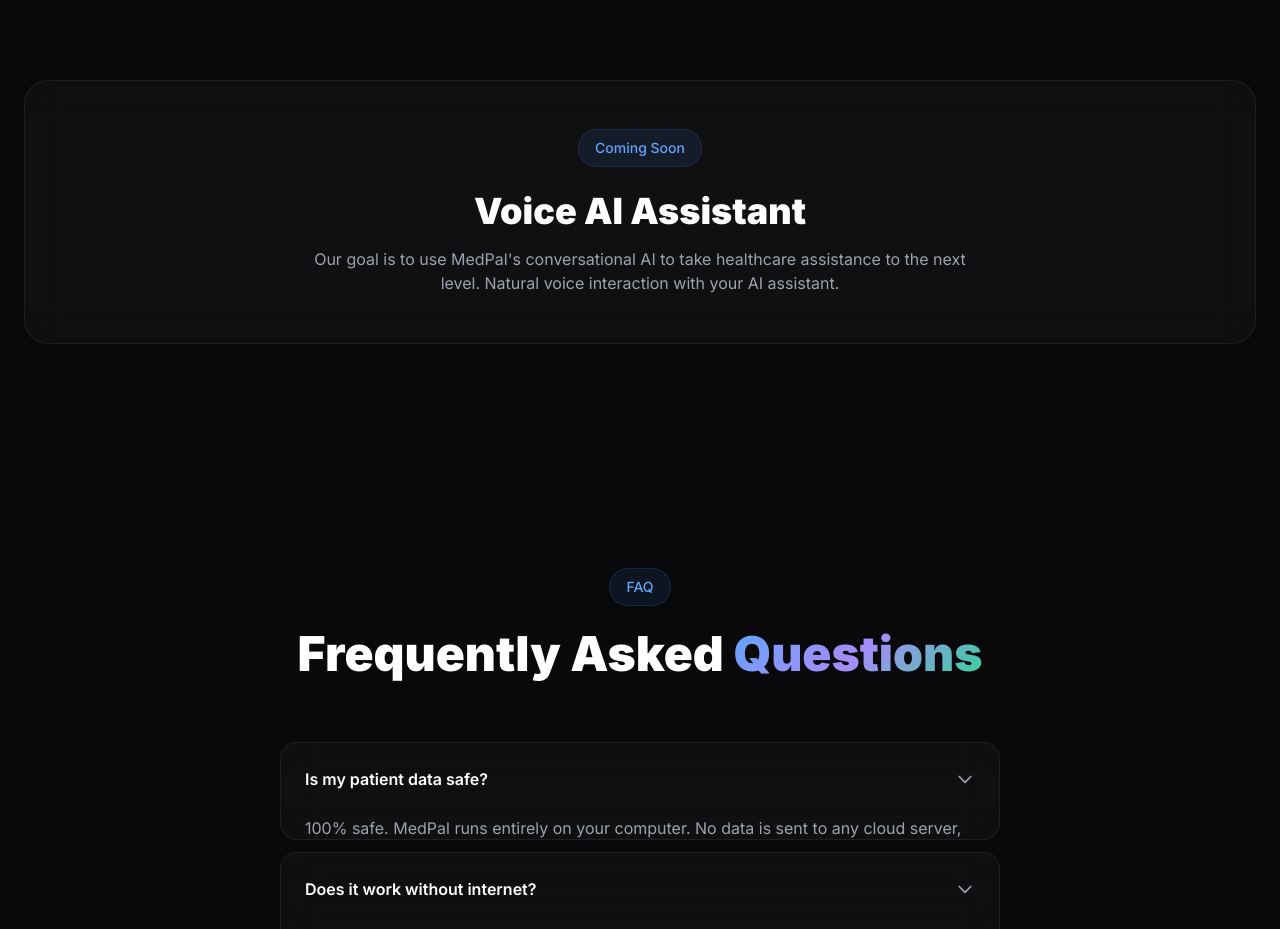
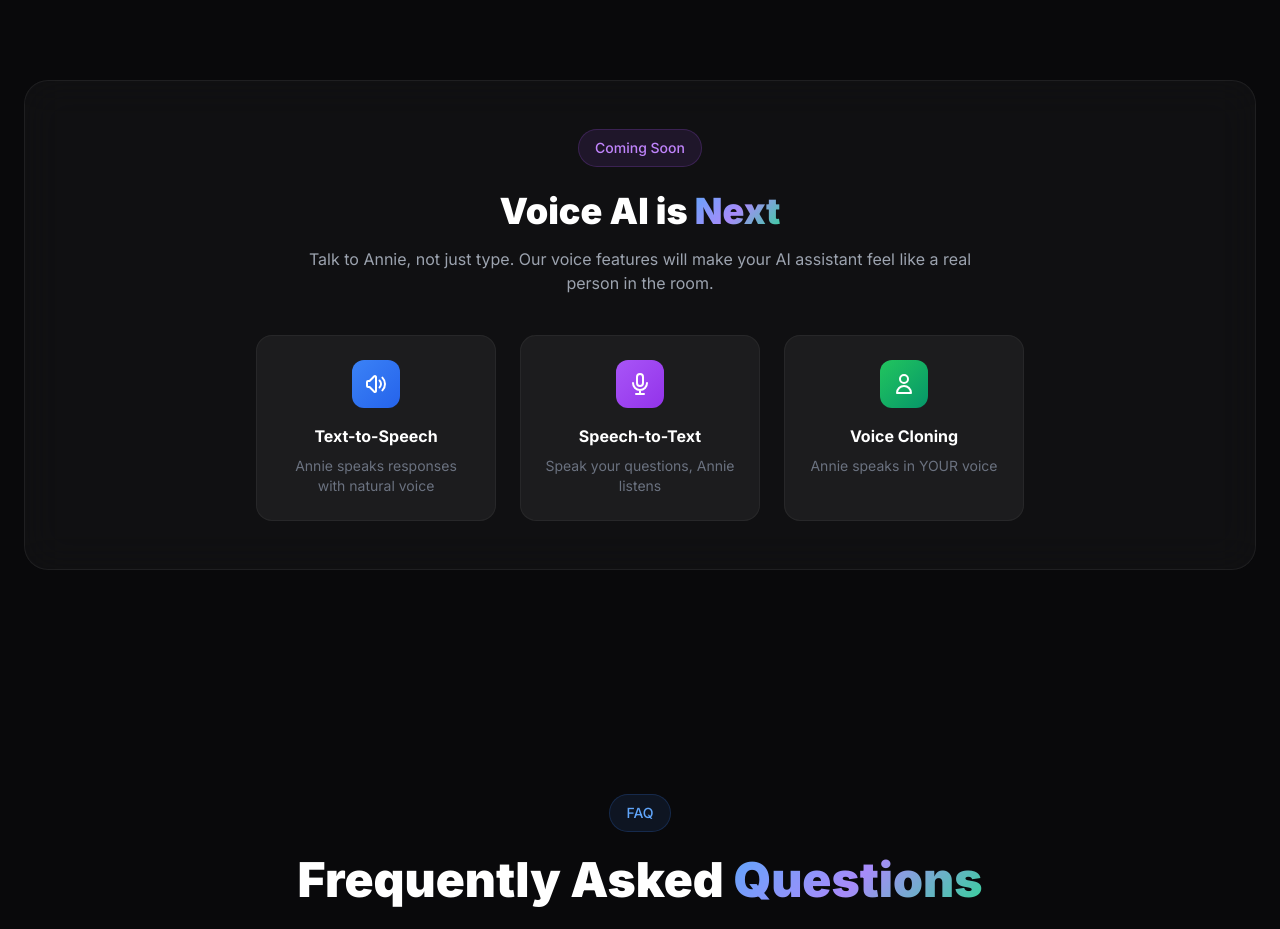
Before and after one commit to moeenxban/medpal-website-, a plain HTML site: page index.html in a window 1280 px wide. Shown: the part 4180-5109 px from the top of the page. Drawn offline with nearby package versions, Linux system fonts and the light colour scheme.

Commit message:
Tease voice features: TTS, STT, and voice cloning

```diff
--- a/index.html
+++ b/index.html
@@ -444,9 +444,32 @@
     <section class="py-24 relative">
         <div class="max-w-7xl mx-auto px-6">
             <div class="glass rounded-3xl p-12 text-center">
-                <div class="fade-up inline-block bg-blue-500/10 text-blue-400 text-sm font-medium px-4 py-2 rounded-full mb-6 border border-blue-500/20">Coming Soon</div>
-                <h2 class="fade-up text-3xl md:text-4xl font-black mb-4">Voice AI Assistant</h2>
-                <p class="fade-up text-gray-400 max-w-2xl mx-auto">Our goal is to use MedPal's conversational AI to take healthcare assistance to the next level. Natural voice interaction with your AI assistant.</p>
+                <div class="fade-up inline-block bg-purple-500/10 text-purple-400 text-sm font-medium px-4 py-2 rounded-full mb-6 border border-purple-500/20">Coming Soon</div>
+                <h2 class="fade-up text-3xl md:text-4xl font-black mb-4">Voice AI is <span class="gradient-text">Next</span></h2>
+                <p class="fade-up text-gray-400 max-w-2xl mx-auto mb-10">Talk to Annie, not just type. Our voice features will make your AI assistant feel like a real person in the room.</p>
+                <div class="fade-up grid md:grid-cols-3 gap-6 max-w-3xl mx-auto">
+                    <div class="bg-white/5 rounded-2xl p-6 border border-white/5">
+                        <div class="w-12 h-12 bg-gradient-to-br from-blue-500 to-blue-600 rounded-xl flex items-center justify-center mx-auto mb-4">
+                            <svg class="w-6 h-6 text-white" fill="none" stroke="currentColor" viewBox="0 0 24 24"><path stroke-linecap="round" stroke-linejoin="round" stroke-width="2" d="M15.536 8.464a5 5 0 010 7.072m2.828-9.9a9 9 0 010 12.728M5.586 15H4a1 1 0 01-1-1v-4a1 1 0 011-1h1.586l4.707-4.707C10.923 3.663 12 4.109 12 5v14c0 .891-1.077 1.337-1.707.707L5.586 15z"/></svg>
+                        </div>
+                        <h4 class="font-bold text-white mb-2">Text-to-Speech</h4>
+                        <p class="text-gray-500 text-sm">Annie speaks responses with natural voice</p>
+                    </div>
+                    <div class="bg-white/5 rounded-2xl p-6 border border-white/5">
+                        <div class="w-12 h-12 bg-gradient-to-br from-purple-500 to-purple-600 rounded-xl flex items-center justify-center mx-auto mb-4">
+                            <svg class="w-6 h-6 text-white" fill="none" stroke="currentColor" viewBox="0 0 24 24"><path stroke-linecap="round" stroke-linejoin="round" stroke-width="2" d="M19 11a7 7 0 01-7 7m0 0a7 7 0 01-7-7m7 7v4m0 0H8m4 0h4m-4-8a3 3 0 01-3-3V5a3 3 0 116 0v6a3 3 0 01-3 3z"/></svg>
+                        </div>
+                        <h4 class="font-bold text-white mb-2">Speech-to-Text</h4>
+                        <p class="text-gray-500 text-sm">Speak your questions, Annie listens</p>
+                    </div>
+                    <div class="bg-white/5 rounded-2xl p-6 border border-white/5">
+                        <div class="w-12 h-12 bg-gradient-to-br from-green-500 to-emerald-600 rounded-xl flex items-center justify-center mx-auto mb-4">
+                            <svg class="w-6 h-6 text-white" fill="none" stroke="currentColor" viewBox="0 0 24 24"><path stroke-linecap="round" stroke-linejoin="round" stroke-width="2" d="M16 7a4 4 0 11-8 0 4 4 0 018 0zM12 14a7 7 0 00-7 7h14a7 7 0 00-7-7z"/></svg>
+                        </div>
+                        <h4 class="font-bold text-white mb-2">Voice Cloning</h4>
+                        <p class="text-gray-500 text-sm">Annie speaks in YOUR voice</p>
+                    </div>
+                </div>
             </div>
         </div>
     </section>
```
